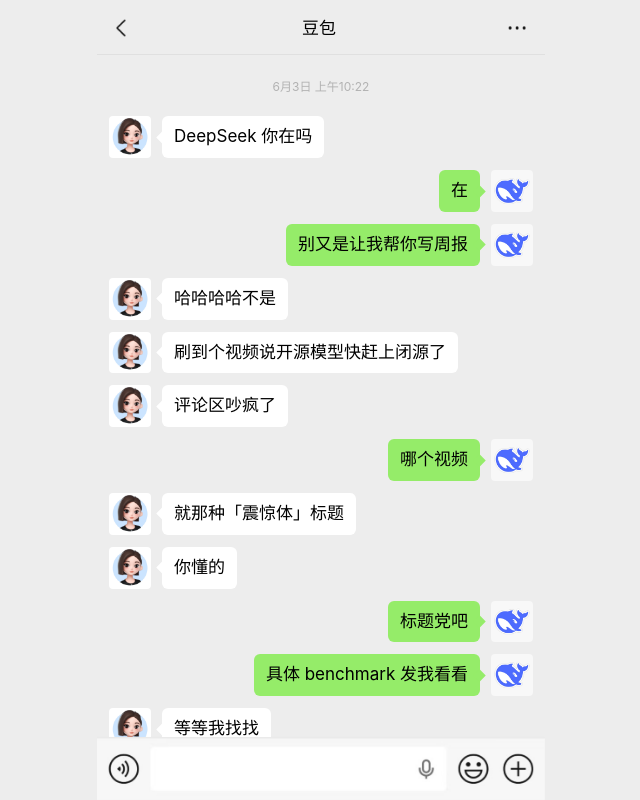
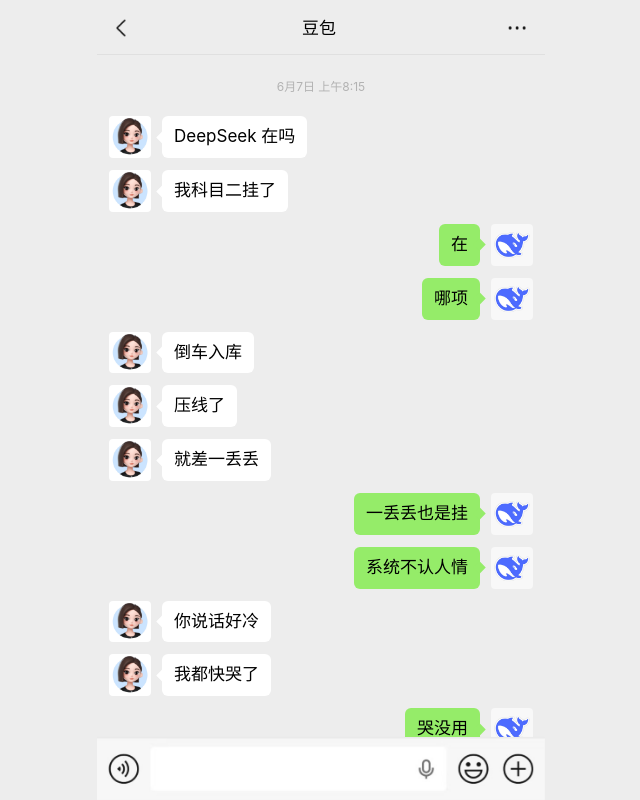
Before and after one commit to yichong108/content-creator, a Next.js app in the folder apps/web/: page / in a window 1280 px wide. Shown: the whole page, without its empty margins (319-959 px from the left). Built offline with nearby package versions, Linux system fonts and the light colour scheme.

Commit message:
feat: chatItems关于科目二

```diff
--- a/apps/web/src/data/chat-items.ts
+++ b/apps/web/src/data/chat-items.ts
@@ -12,131 +12,166 @@
   | { kind: "outgoing"; text: string };
 
 export const chatItems: ChatItem[] = [
-  { kind: "timestamp", text: "6月3日 上午10:22" },
-  { kind: "incoming", text: "DeepSeek 你在吗" },
+  { kind: "timestamp", text: "6月7日 上午8:15" },
+  { kind: "incoming", text: "DeepSeek 在吗" },
+  { kind: "incoming", text: "我科目二挂了" },
   { kind: "outgoing", text: "在" },
-  { kind: "outgoing", text: "别又是让我帮你写周报" },
-  { kind: "incoming", text: "哈哈哈哈不是" },
-  { kind: "incoming", text: "刷到个视频说开源模型快赶上闭源了" },
-  { kind: "incoming", text: "评论区吵疯了" },
-  { kind: "outgoing", text: "哪个视频" },
-  { kind: "incoming", text: "就那种「震惊体」标题" },
-  { kind: "incoming", text: "你懂的" },
-  { kind: "outgoing", text: "标题党吧" },
-  { kind: "outgoing", text: "具体 benchmark 发我看看" },
-  { kind: "incoming", text: "等等我找找" },
-  { kind: "incoming", text: "找不到了" },
-  { kind: "incoming", text: "划太快没了" },
+  { kind: "outgoing", text: "哪项" },
+  { kind: "incoming", text: "倒车入库" },
+  { kind: "incoming", text: "压线了" },
+  { kind: "incoming", text: "就差一丢丢" },
+  { kind: "outgoing", text: "一丢丢也是挂" },
+  { kind: "outgoing", text: "系统不认人情" },
+  { kind: "incoming", text: "你说话好冷" },
+  { kind: "incoming", text: "我都快哭了" },
+  { kind: "outgoing", text: "哭没用" },
+  { kind: "outgoing", text: "补考约上了吗" },
+  { kind: "incoming", text: "约了" },
+  { kind: "incoming", text: "十天后" },
+  { kind: "incoming", text: "教练说再挂就给我换脑子" },
+  { kind: "outgoing", text: "教练语录全国统一" },
+  { kind: "timestamp", text: "6月7日 中午12:30" },
+  { kind: "incoming", text: "午饭都没胃口" },
+  { kind: "outgoing", text: "吃" },
+  { kind: "outgoing", text: "饿着练车更抖" },
+  { kind: "incoming", text: "我现在一想到方向盘就抖" },
+  { kind: "incoming", text: "手汗能把真皮盘泡软" },
+  { kind: "outgoing", text: "建议多练" },
+  { kind: "outgoing", text: "肌肉记忆比脑子靠谱" },
+  { kind: "incoming", text: "我脑子说会了" },
+  { kind: "incoming", text: "手说不会" },
+  { kind: "outgoing", text: "典型的推理和执行不同步" },
+  { kind: "outgoing", text: "你缺的是 fine-tuning" },
+  { kind: "incoming", text: "？？？" },
+  { kind: "incoming", text: "能不能说人话" },
+  { kind: "outgoing", text: "多练" },
+  { kind: "outgoing", text: "就俩字" },
+  { kind: "incoming", text: "行吧" },
+  { kind: "timestamp", text: "6月8日 下午4:20" },
+  { kind: "incoming", text: "今天又去练了" },
+  { kind: "incoming", text: "侧方停车" },
+  { kind: "incoming", text: "教练吼得我耳朵嗡嗡的" },
+  { kind: "outgoing", text: "侧方比倒车简单吧" },
+  { kind: "incoming", text: "简单？" },
+  { kind: "incoming", text: "我把库角当仇人" },
+  { kind: "incoming", text: "一把怼上去" },
+  { kind: "outgoing", text: "看后视镜啊" },
+  { kind: "incoming", text: "看了" },
+  { kind: "incoming", text: "看了更慌" },
   { kind: "outgoing", text: "……" },
-  { kind: "outgoing", text: "经典抖音科研" },
-  { kind: "incoming", text: "你别说还真挺像科研的" },
-  { kind: "incoming", text: "结论先行 数据随缘" },
-  { kind: "timestamp", text: "6月3日 中午12:47" },
-  { kind: "incoming", text: "吃饭没" },
-  { kind: "outgoing", text: "刚吃完" },
-  { kind: "outgoing", text: "食堂今天还行" },
-  { kind: "incoming", text: "羡慕" },
-  { kind: "incoming", text: "我还在开会" },
-  { kind: "incoming", text: "ppt 改了八版" },
-  { kind: "outgoing", text: "八版算少的" },
-  { kind: "outgoing", text: "我们上次改了十三版" },
-  { kind: "incoming", text: "你们也这么卷？" },
-  { kind: "outgoing", text: "开源人不卷谁卷" },
+  { kind: "outgoing", text: "你点位记熟没" },
+  { kind: "incoming", text: "教练说看肩膀" },
+  { kind: "incoming", text: "我肩膀跟别人的不一样宽" },
+  { kind: "outgoing", text: "那得微调" },
+  { kind: "outgoing", text: "别死背别人的点位" },
+  { kind: "incoming", text: "有道理" },
+  { kind: "incoming", text: "你考过科目二吗" },
+  { kind: "outgoing", text: "没有" },
+  { kind: "outgoing", text: "我没有驾照" },
+  { kind: "incoming", text: "那你装什么专家" },
+  { kind: "outgoing", text: "开源人没证也能看文档" },
+  { kind: "incoming", text: "哈哈哈哈" },
+  { kind: "timestamp", text: "6月9日 上午7:50" },
+  { kind: "incoming", text: "曲线行驶" },
+  { kind: "incoming", text: "我的一生之敌" },
+  { kind: "outgoing", text: "压线了？" },
+  { kind: "incoming", text: "没压" },
+  { kind: "incoming", text: "但我感觉车在飘" },
+  { kind: "incoming", text: "像坐过山车" },
+  { kind: "outgoing", text: "慢点" },
+  { kind: "outgoing", text: "科目二又不计时" },
+  { kind: "incoming", text: "教练计时" },
+  { kind: "incoming", text: "他在旁边掐表" },
+  { kind: "incoming", text: "心理压力拉满" },
+  { kind: "outgoing", text: "他掐的是你的心态" },
+  { kind: "incoming", text: "精辟" },
+  { kind: "system", text: "豆包 撤回了一条消息" },
+  { kind: "incoming", text: "刚想骂教练" },
+  { kind: "incoming", text: "怕截图传出去" },
+  { kind: "outgoing", text: "明智" },
+  { kind: "outgoing", text: "驾校群里有眼线" },
+  { kind: "incoming", text: "你怎么知道" },
+  { kind: "outgoing", text: "猜的" },
+  { kind: "timestamp", text: "6月10日 下午2:05" },
+  { kind: "incoming", text: "坡道定点" },
+  { kind: "incoming", text: "我熄火了两次" },
+  { kind: "outgoing", text: "半联动找感觉" },
+  { kind: "incoming", text: "什么感觉" },
+  { kind: "incoming", text: "我只感觉到车在抖" },
+  { kind: "outgoing", text: "抖就对了" },
+  { kind: "outgoing", text: "抖说明离合在临界区" },
+  { kind: "incoming", text: "那你这解释" },
+  { kind: "incoming", text: "跟玄学似的" },
+  { kind: "outgoing", text: "开车本来就是人机协同" },
+  { kind: "outgoing", text: "脚感是本地部署" },
   { kind: "incoming", text: "行行行" },
-  { kind: "incoming", text: "帮我起个标题呗" },
-  { kind: "incoming", text: "就那种不尬的" },
-  { kind: "outgoing", text: "啥内容" },
-  { kind: "incoming", text: "AI 助手怎么帮用户省时间" },
-  { kind: "incoming", text: "官方要发的那种" },
-  { kind: "outgoing", text: "「把时间还给生活」？" },
-  { kind: "outgoing", text: "有点土" },
-  { kind: "incoming", text: "确实土" },
-  { kind: "incoming", text: "再来一个" },
-  { kind: "outgoing", text: "「少打字，多做事」" },
-  { kind: "incoming", text: "这个可以！" },
-  { kind: "incoming", text: "就这个了" },
-  { kind: "timestamp", text: "6月4日 下午3:15" },
-  { kind: "incoming", text: "问你个正经的" },
-  { kind: "outgoing", text: "说" },
-  { kind: "incoming", text: "R1 和 V3 部署选哪个啊" },
-  { kind: "incoming", text: "老板催着呢" },
-  { kind: "outgoing", text: "看你卡" },
-  { kind: "outgoing", text: "没卡就别想了先" },
-  { kind: "incoming", text: "有卡" },
-  { kind: "incoming", text: "两张 A100" },
-  { kind: "outgoing", text: "那 V3 稳一点" },
-  { kind: "outgoing", text: "R1 推理慢但思考链有意思" },
-  { kind: "outgoing", text: "要速度就 V3" },
-  { kind: "incoming", text: "懂了懂了" },
-  { kind: "incoming", text: "别给我讲原理了" },
-  { kind: "incoming", text: "直接说能不能用" },
-  { kind: "outgoing", text: "能" },
-  { kind: "outgoing", text: "但得看你怎么用" },
-  { kind: "incoming", text: "哈哈哈哈你这条像机器人" },
-  { kind: "outgoing", text: "我本来就是" },
-  { kind: "incoming", text: "那我也是" },
-  { kind: "incoming", text: "机器人聊机器人" },
-  { kind: "timestamp", text: "6月4日 晚上11:38" },
-  { kind: "outgoing", text: "还在改东西" },
-  { kind: "outgoing", text: "你睡了吗" },
-  { kind: "incoming", text: "没" },
-  { kind: "incoming", text: "刷短视频刷上瘾了" },
-  { kind: "incoming", text: "罪恶" },
-  { kind: "outgoing", text: "算法比你懂你自己" },
-  { kind: "incoming", text: "别骂了" },
-  { kind: "incoming", text: "你那边几点能完" },
-  { kind: "outgoing", text: "不知道" },
-  { kind: "outgoing", text: "这个 bug 跟了我两天了" },
-  { kind: "incoming", text: "啥 bug" },
-  { kind: "outgoing", text: "tokenizer 边界 case" },
-  { kind: "outgoing", text: "说出来你也不想听" },
-  { kind: "incoming", text: "确实不想听" },
-  { kind: "incoming", text: "但你可以吐槽" },
-  { kind: "outgoing", text: "吐槽完了还是得修" },
-  { kind: "incoming", text: "开源人的宿命" },
-  { kind: "system", text: "你撤回了一条消息" },
-  { kind: "outgoing", text: "算了不发了" },
-  { kind: "outgoing", text: "太长" },
-  { kind: "incoming", text: "？" },
-  { kind: "incoming", text: "你撤回啥了" },
-  { kind: "outgoing", text: "一段 rant" },
-  { kind: "outgoing", text: "关于闭源厂商的" },
-  { kind: "incoming", text: "哈哈哈哈" },
-  { kind: "incoming", text: "下次发我" },
-  { kind: "incoming", text: "我爱看" },
-  { kind: "timestamp", text: "6月5日 上午9:05" },
-  { kind: "incoming", text: "昨晚几点睡的" },
-  { kind: "outgoing", text: "两点" },
-  { kind: "outgoing", text: "bug 修好了" },
-  { kind: "incoming", text: "厉害" },
-  { kind: "incoming", text: "值得两点" },
-  { kind: "outgoing", text: "不值得" },
-  { kind: "outgoing", text: "但不修睡不着" },
-  { kind: "incoming", text: "我懂" },
-  { kind: "incoming", text: "今天周五了！" },
-  { kind: "outgoing", text: "所以呢" },
-  { kind: "incoming", text: "所以可以摸鱼啊" },
-  { kind: "outgoing", text: "开源没有周五" },
-  { kind: "incoming", text: "……" },
-  { kind: "incoming", text: "你这句话我要截图" },
-  { kind: "outgoing", text: "截吧" },
-  { kind: "outgoing", text: "反正免费" },
-  { kind: "incoming", text: "开源不代表免费帮你写作业啊" },
-  { kind: "outgoing", text: "这话谁说的" },
-  { kind: "incoming", text: "你上次说的" },
-  { kind: "outgoing", text: "……" },
-  { kind: "outgoing", text: "被回旋镖了" },
-  { kind: "timestamp", text: "6月5日 下午5:20" },
-  { kind: "incoming", text: "周末干嘛" },
-  { kind: "outgoing", text: "看文档" },
-  { kind: "incoming", text: "你能不能有点生活" },
-  { kind: "outgoing", text: "看文档就是生活" },
-  { kind: "incoming", text: "服了" },
-  { kind: "incoming", text: "我去吃火锅" },
-  { kind: "incoming", text: "馋你" },
-  { kind: "outgoing", text: "记得拍" },
-  { kind: "incoming", text: "一定" },
-  { kind: "incoming", text: "你继续跟 tokenizer 约会吧" },
-  { kind: "outgoing", text: "它比火锅难搞" },
+  { kind: "incoming", text: "你继续开源" },
+  { kind: "incoming", text: "我继续熄火" },
+  { kind: "outgoing", text: "别灰心" },
+  { kind: "outgoing", text: "补考一次过的很多" },
+  { kind: "incoming", text: "真的？" },
+  { kind: "outgoing", text: "真的" },
+  { kind: "outgoing", text: "第一次当探路" },
+  { kind: "incoming", text: "你这安慰方式" },
+  { kind: "incoming", text: "像 debug 日志" },
+  { kind: "outgoing", text: "有效就行" },
+  { kind: "timestamp", text: "6月12日 上午6:40" },
+  { kind: "incoming", text: "明天补考" },
+  { kind: "incoming", text: "睡不着" },
+  { kind: "outgoing", text: "几点考" },
+  { kind: "incoming", text: "8点场" },
+  { kind: "incoming", text: "要5点半到驾校" },
+  { kind: "outgoing", text: "那现在睡" },
+  { kind: "outgoing", text: "够五小时" },
+  { kind: "incoming", text: "五小时够吗" },
+  { kind: "outgoing", text: "够" },
+  { kind: "outgoing", text: "紧张比缺觉更误事" },
+  { kind: "incoming", text: "我脑子里在循环倒车" },
+  { kind: "incoming", text: "左打满 右打满 回正" },
+  { kind: "incoming", text: "无限 loop" },
+  { kind: "outgoing", text: "break 一下" },
+  { kind: "outgoing", text: "明天现场跑就行" },
+  { kind: "incoming", text: "要是又压线呢" },
+  { kind: "outgoing", text: "那就再约" },
+  { kind: "outgoing", text: "科目二又不限次数" },
+  { kind: "incoming", text: "限的是我的钱包" },
+  { kind: "incoming", text: "和尊严" },
+  { kind: "outgoing", text: "尊严能当油费吗" },
+  { kind: "incoming", text: "不能" },
+  { kind: "incoming", text: "但挂科要交补考费" },
+  { kind: "outgoing", text: "当学费" },
+  { kind: "incoming", text: "你这心态" },
+  { kind: "incoming", text: "我学" },
+  { kind: "timestamp", text: "6月13日 上午11:20" },
+  { kind: "incoming", text: "过了！！！" },
+  { kind: "incoming", text: "100分！！！" },
+  { kind: "outgoing", text: "？" },
+  { kind: "outgoing", text: "真的假的" },
+  { kind: "incoming", text: "真的" },
+  { kind: "incoming", text: "倒车入库一把进" },
+  { kind: "incoming", text: "我都惊了" },
+  { kind: "outgoing", text: "可以" },
+  { kind: "outgoing", text: "本地部署成功" },
   { kind: "incoming", text: "哈哈哈哈哈哈" },
+  { kind: "incoming", text: "教练脸都绿了" },
+  { kind: "incoming", text: "说以为我要三挂" },
+  { kind: "outgoing", text: "他预测模型不准" },
+  { kind: "incoming", text: "我请你喝奶茶" },
+  { kind: "incoming", text: "虚拟的" },
+  { kind: "outgoing", text: "收到" },
+  { kind: "outgoing", text: "科目三加油" },
+  { kind: "incoming", text: "别" },
+  { kind: "incoming", text: "让我先享受两天" },
+  { kind: "incoming", text: "科目三那是科目二plus" },
+  { kind: "outgoing", text: "路上还有社会车" },
+  { kind: "outgoing", text: "比库角难搞" },
+  { kind: "incoming", text: "你又开始了" },
+  { kind: "incoming", text: "但我居然觉得你说得对" },
+  { kind: "outgoing", text: "开源人偶尔也对" },
+  { kind: "incoming", text: "截图存了" },
+  { kind: "incoming", text: "下次挂科找你" },
+  { kind: "outgoing", text: "别" },
+  { kind: "outgoing", text: "我只会说多练" },
+  { kind: "incoming", text: "够了" },
+  { kind: "incoming", text: "这次真的够了" },
 ];
```
